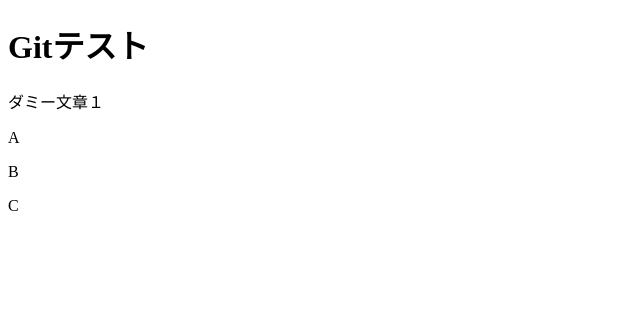
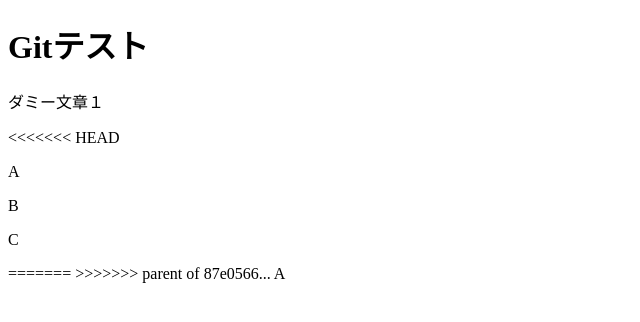
Before and after one commit to taroinada321/gittest, a plain HTML site: page index.html in a window 1280 px wide. Shown: the whole page, without its empty margins (0-640 px from the left). Drawn offline with Linux system fonts and the light colour scheme.

Commit message:
Aの前の状態

```diff
--- a/index.html
+++ b/index.html
@@ -9,9 +9,12 @@
 <body>
     <h1>Gitテスト</h1>
     <p>ダミー文章１</p>
+<<<<<<< HEAD
 
     <p>A</p>
     <p>B</p>
     <p>C</p>
+=======
+>>>>>>> parent of 87e0566... A
 </body>
 </html>
```
